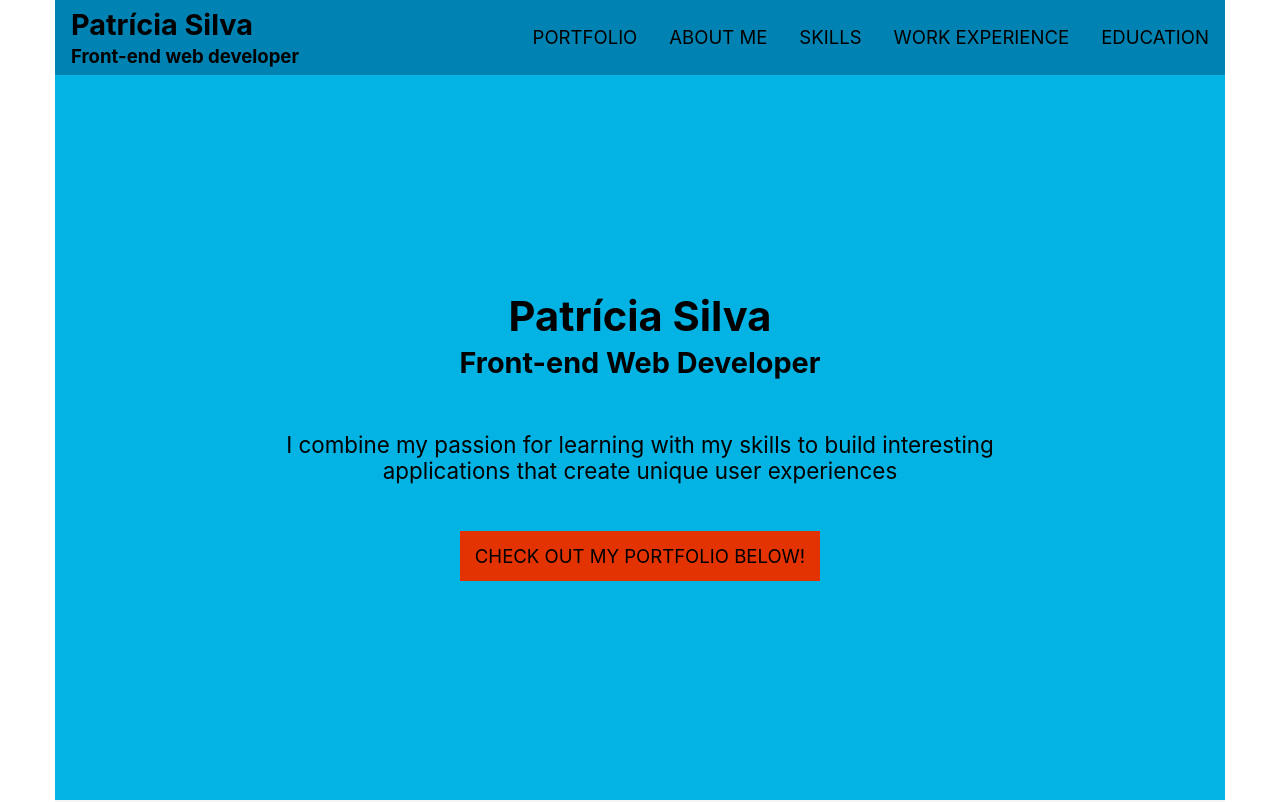
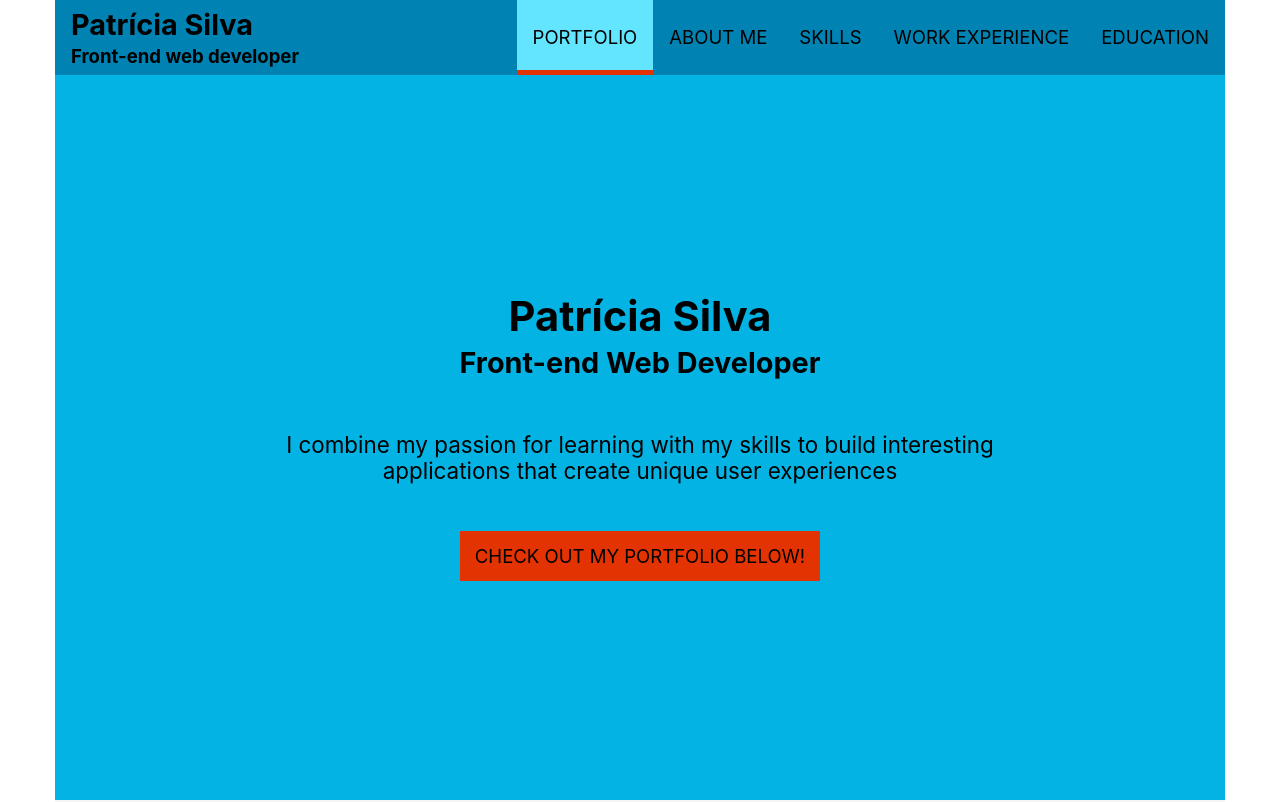
Before and after one commit to patriciarrsilva/Patricia-Silva-Front-end-web-developer, a React (Create React App) app: page / in a window 1280 px wide. Shown: the top 802 px of the page. Built offline with nearby package versions, Linux system fonts and the light colour scheme.

Commit message:
feat: adds NavLink

```diff
--- a/src/NavigationLinks.js
+++ b/src/NavigationLinks.js
@@ -1,5 +1,5 @@
 import React, { Component } from 'react';
-import { Link } from 'react-router-dom';
+import { NavLink } from 'react-router-dom';
 import './css/NavigationLinks.css';
 
 class NavigationLinks extends Component {
@@ -27,7 +27,7 @@ class NavigationLinks extends Component {
             <ul className={`nav-list ${visibility}`}>
                 {navigationLinks.map((navigationLink, i) => (
                     <li className="nav-list__item" key={i}>
-                        <Link to={navigationLink.link} className="nav-list__link">{navigationLink.name}</Link>
+                        <NavLink exact to={navigationLink.link} className="nav-list__link" activeClassName="is-active">{navigationLink.name}</NavLink>
                     </li>
                 ))}
             </ul>
--- a/src/css/NavigationLinks.css
+++ b/src/css/NavigationLinks.css
@@ -18,6 +18,11 @@
   text-align: center;
   text-decoration: none;
   transition: all 0.5s;
+}
+
+.is-active {
+  border-bottom: 5px solid var(--secondary);
+  box-shadow: inset 0 -5rem 0 0 var(--primary-light);
 }
 
 .show {
```
